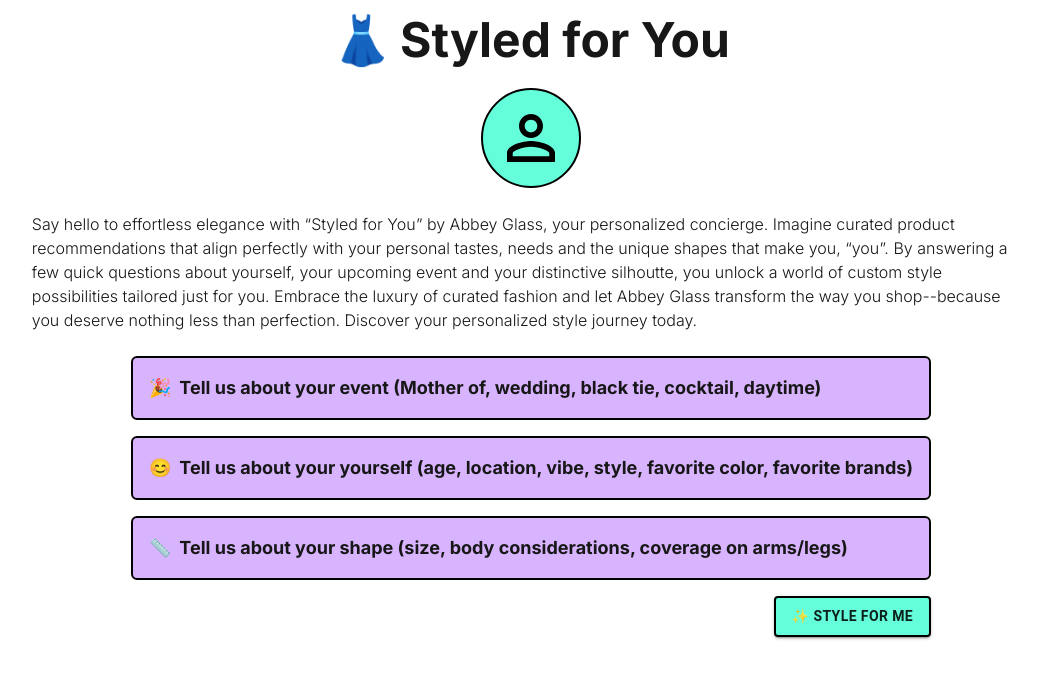
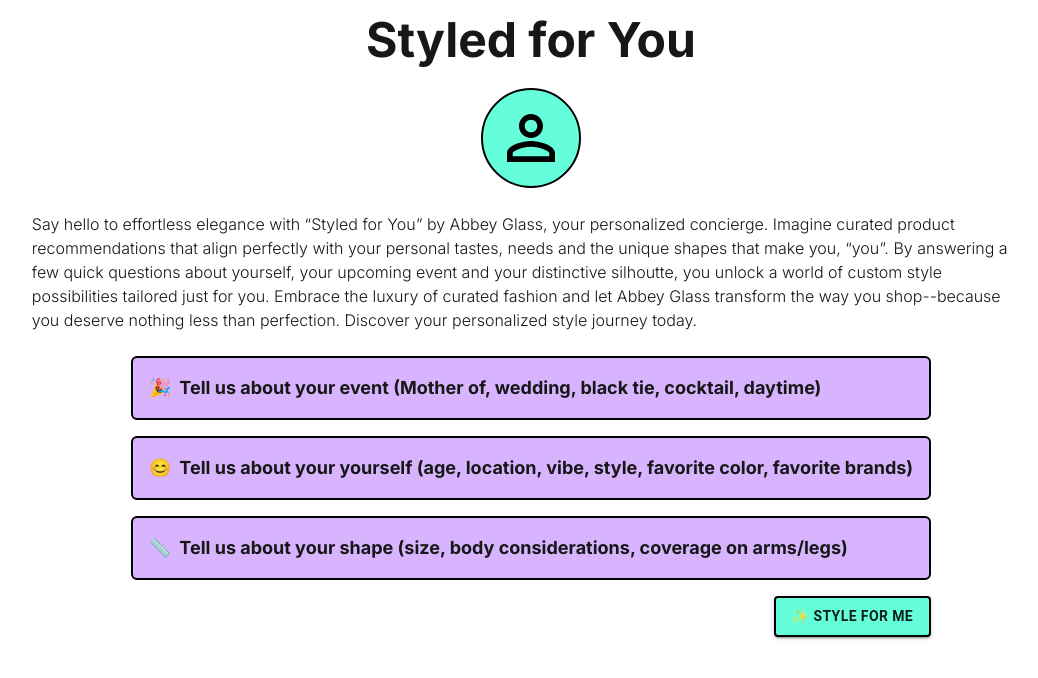
Before and after one commit to cherishthis/styledforyou, a Next.js app: page / in a window 1280 px wide. Shown: the top 678 px of the page, without its empty margins (109-1147 px from the left). Built offline with nearby package versions, Linux system fonts and the light colour scheme.

Commit message:
Remove dress emoji

```diff
--- a/app/page.tsx
+++ b/app/page.tsx
@@ -6,7 +6,6 @@
   return (
     <div className="w-full p-4 flex flex-col justify-center items-center gap-6">
       <div className="flex gap-2 items-center justify-center">
-        <div className="text-5xl">{"\u{1F457}"}</div>
         <div className="font-bold md:text-5xl text-4xl text-center">
           Styled for You
         </div>
```
